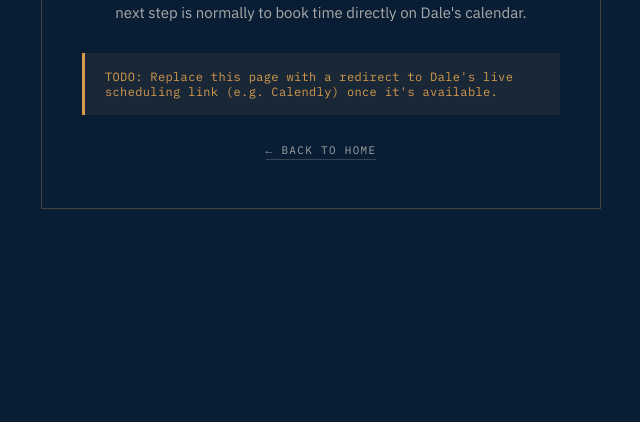
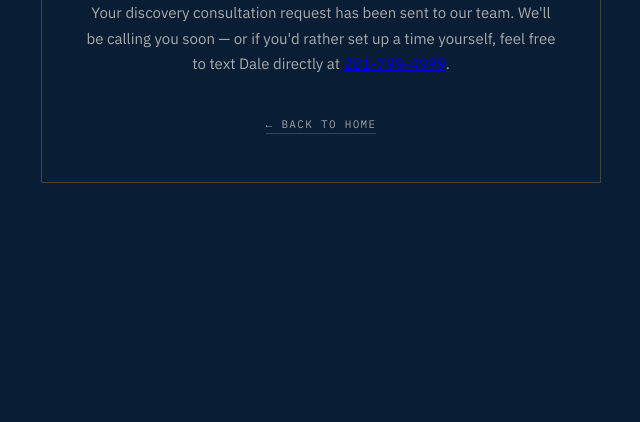
Before and after one commit to dradams0804CORE/core-partners-website, a website: page schedule.html in a window 1280 px wide. Shown: the part 378-800 px from the top of the page, without its empty margins (319-959 px from the left). Drawn offline with Linux system fonts and the light colour scheme.

Commit message:
Remove Calendly TODO from schedule confirmation page
No live scheduling link yet, so point leads to a call-back or texting
Dale directly instead of a broken/placeholder booking flow.

```diff
--- a/schedule.html
+++ b/schedule.html
@@ -75,10 +75,7 @@
   <div class="card">
     <div class="eyebrow">Request Received</div>
     <h1>Thanks, we'll be in touch soon.</h1>
-    <p>Your discovery consultation request has been sent to our team. The next step is normally to book time directly on Dale's calendar.</p>
-    <div class="todo">
-      TODO: Replace this page with a redirect to Dale's live scheduling link (e.g. Calendly) once it's available.
-    </div>
+    <p>Your discovery consultation request has been sent to our team. We'll be calling you soon — or if you'd rather set up a time yourself, feel free to text Dale directly at <a href="tel:+12817994999">281-799-4999</a>.</p>
     <a href="index.html" class="back">← Back to Home</a>
   </div>
 </body>
```
